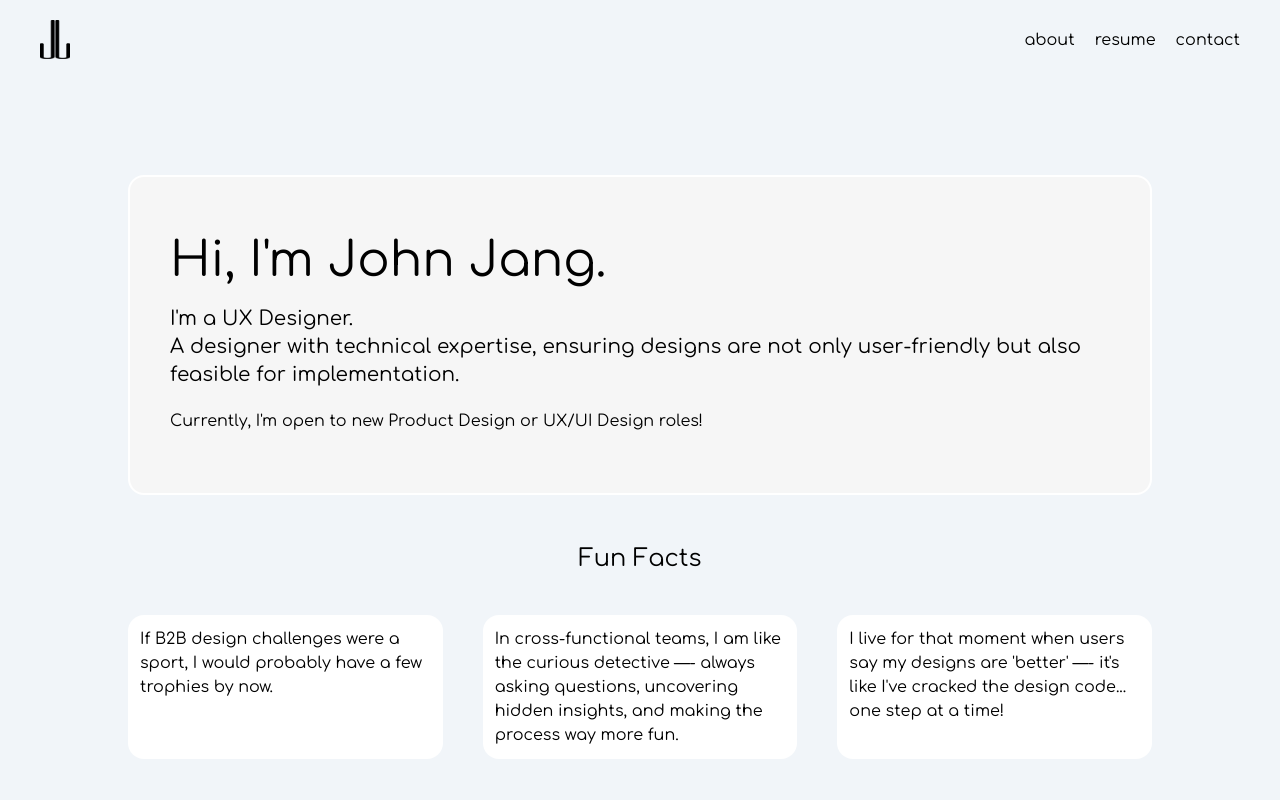
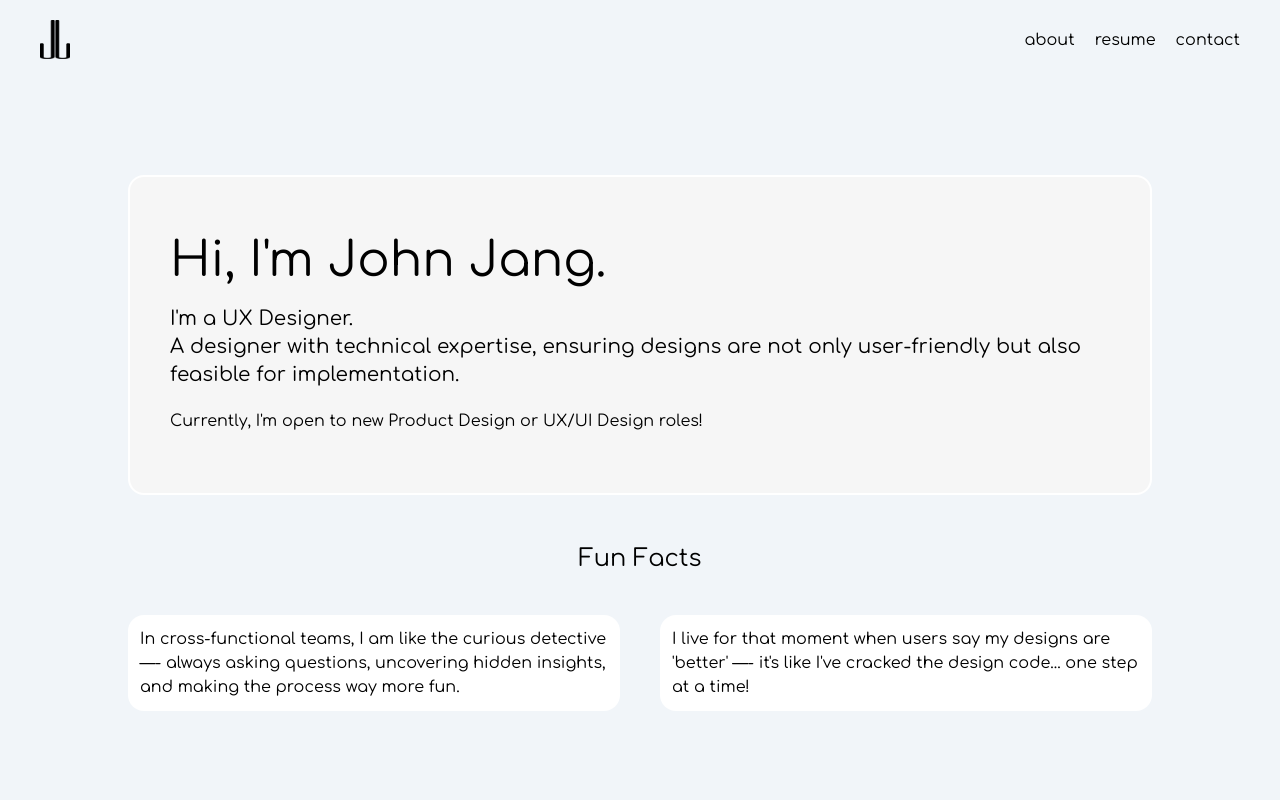
Before and after one commit to johnjang94/portfolio-ver-3, a React (Vite) app: page /home in a window 1280 px wide. Shown: the top 800 px of the page. Built offline with nearby package versions, Linux system fonts and the light colour scheme.

Commit message:
revised the content for TuGo insurance

```diff
--- a/src/pages/design/tugo-insurance/impact.jsx
+++ b/src/pages/design/tugo-insurance/impact.jsx
@@ -5,7 +5,7 @@ export default function Impact() {
       <div className="md:mx-20 my-3 space-y-5">
         <p>
           By increasing the task success rate by{" "}
-          <span className="text-blue-500">20%</span>, I anticipate the boost in
+          <span className="text-blue-500">60%</span>, I anticipate the boost in
           the conversion around <span className="underline">5%</span>. The
           redesign not only simplifies the user experience but also paves the
           way for increased customer trust and repeat engagement.
--- a/src/pages/design/tugo-insurance/overview.jsx
+++ b/src/pages/design/tugo-insurance/overview.jsx
@@ -14,9 +14,15 @@ export default function Overview() {
               The process of selecting the right package is not only{" "}
               <span className="underline">time-consuming</span> but also{" "}
               <span className="text-red-500 underliner">frustrating</span>,
-              leading to{" "}
-              <span className="text-red-500">a higher drop-off rate</span>{" "}
-              before purchase.
+              leading to <span className="text-red-500">70% drop-off rate</span>{" "}
+              before purchase. To make sure that the process of signing-up for
+              an insurance package feels{" "}
+              <span className="underline text-blue-500">comfy</span>,{" "}
+              <span className="underline text-blue-500">easily-outlined</span>,
+              and{" "}
+              <span className="underline text-blue-500">clearly stated</span>, I
+              have decided to redesign the onboarding and payment parts of TuGo
+              Travel Insurance service.
             </p>
           </div>
         </div>
--- a/src/pages/design/tugo.jsx
+++ b/src/pages/design/tugo.jsx
@@ -59,7 +59,8 @@ export default function TuGo() {
               </h1>
               <p className="text-white text-center">
                 Simplify navigation process to raise usability and aesthetic
-                appeal
+                appeal and boost the conversation rate by{" "}
+                <span className="underline font-bold">5%</span>
               </p>
             </div>
             <div className="space-y-5 w-full flex justify-center">
--- a/src/pages/home/home.jsx
+++ b/src/pages/home/home.jsx
@@ -36,7 +36,7 @@ const data = [
     title: "Search optimization for enhanced engagement",
     subtitle:
       "Low effort solution to improve search and messaging for locals for social service mobile app, Food Distro",
-    category: ["UX/UI Design", "Non-Profit"],
+    category: ["UX/UI Design", "Mobile App Design", "Non-Profit"],
     link: "/food-distro",
   },
   {
@@ -47,7 +47,7 @@ const data = [
     title: "Revamping insurance UI to increase retention rate",
     subtitle:
       "Simplify navigation process to raise usability and aesthetics for a travel insurance company, TuGo Travel",
-    category: ["UX/UI Design", "Web Redesign"],
+    category: ["UX/UI Design", "Fin-tech", "Web Redesign"],
     link: "/tugo-insurance",
   },
   {
@@ -57,7 +57,7 @@ const data = [
     title: "Quality improvement for video-calls",
     subtitle:
       "Next level controls for remote clinic sessions for TeleVU Innovation",
-    category: ["UX/UI Design", "Web Redesign"],
+    category: ["UX/UI Design", "Health-tech", "Web Redesign"],
     link: "/televu",
   },
 ];
@@ -113,13 +113,7 @@ export default function Home() {
         </div>
         <div className="mt-10 md:my-12 md:pb-5">
           <h3 className="text-center md:text-2xl text-xl">Fun Facts</h3>
-          <div className="md:grid md:grid-cols-3 items-start py-10 gap-10 space-y-5 md:space-y-0 xl:h-28">
-            <div className="bg-white rounded-2xl p-3 h-full">
-              <p>
-                If B2B design challenges were a sport, I would probably have a
-                few trophies by now.
-              </p>
-            </div>
+          <div className="md:grid md:grid-cols-2 items-start py-10 gap-10 space-y-5 md:space-y-0 xl:h-28">
             <div className="bg-white rounded-2xl p-3 h-full">
               <p>
                 In cross-functional teams, I am like the curious detective —-
```
